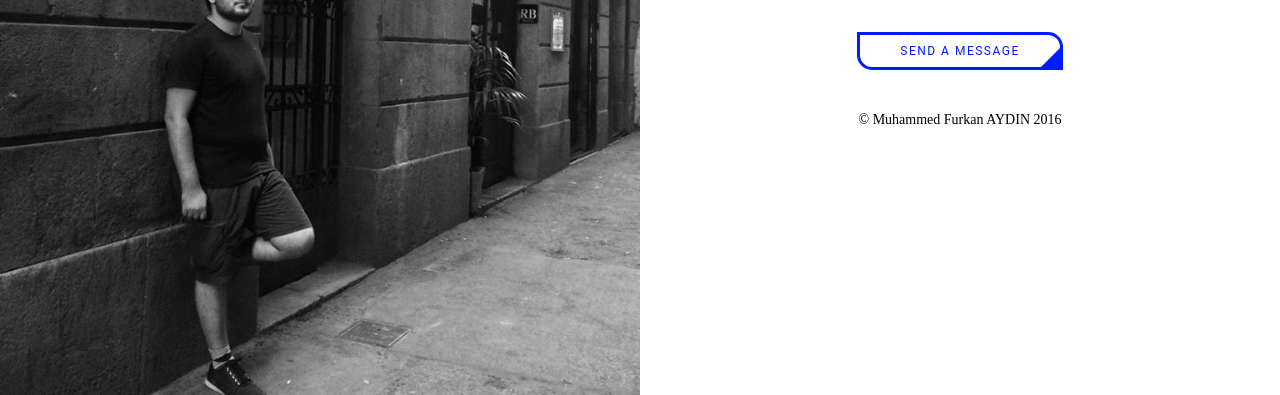
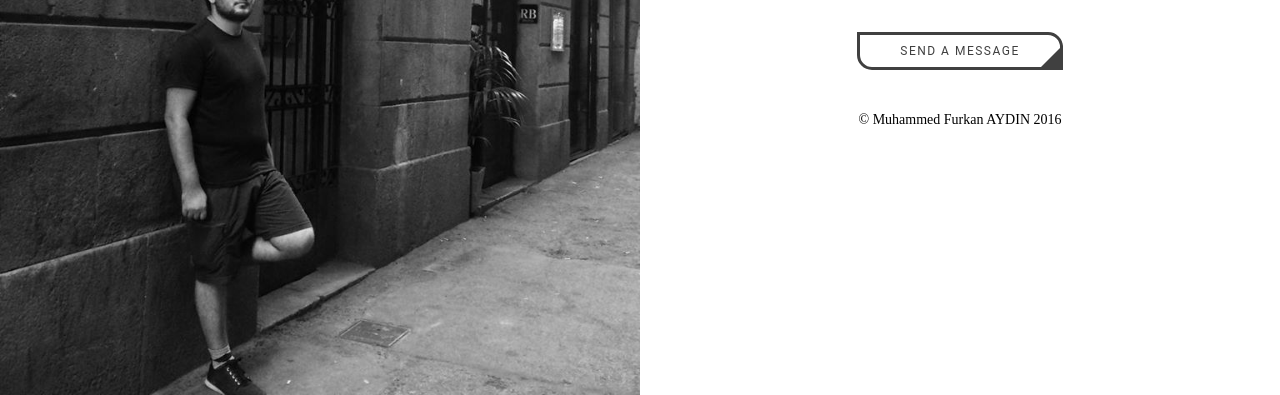
Before and after one commit to frkn-aydn/Personal-Template, a plain HTML site: page index.html in a window 1280 px wide. Shown: the part 405-800 px from the top of the page. Drawn offline with Linux system fonts and the light colour scheme; a web font is replaced by a local one.

Commit message:
i chenced button color

```diff
--- a/css/main.css
+++ b/css/main.css
@@ -62,7 +62,7 @@ body {
 .profile a {
     text-decoration: none;
     font-family: 'Roboto', Arial, sans-serif;
-    color: #001CFF;
+    color: #404040;
     cursor: pointer;
     padding: 0px 40px;
     display: inline-block;
@@ -74,7 +74,7 @@ body {
     outline: none;
     position: relative;
     font-size: 12px;
-    border: 3px solid #001CFF;
+    border: 3px solid #404040;
     background-color: transparent;
     border-radius: 0 15px 15px;
     -webkit-transition: all 0.3s;
@@ -90,12 +90,12 @@ body {
     height: 0;
     border-style: solid;
     border-width: 0 0 25px 25px;
-    border-color: transparent transparent #001CFF transparent;
+    border-color: transparent transparent #404040 transparent;
     z-index: 1;
 }
 
 .profile a:hover {
-    background-color: #001CFF;
+    background-color: #404040;
     color: #ecf0f1;
 }
 
--- a/index.html
+++ b/index.html
@@ -5,6 +5,7 @@
     <meta charset="UTF-8">
     <title>Muhammed Furkan AYDIN | Full Stack Developer</title>
     <meta name="description" content="I am working with Nodejs and MongoDb. I am working on Startup projects. In addition, i am studying business at Istanbul University.">
+    <meta name="viewport" content="width=device-width, initial-scale=1">
     <link rel="stylesheet" href="/css/main.css">
     <link rel="stylesheet" href="/css/font.css">
 </head>
```
